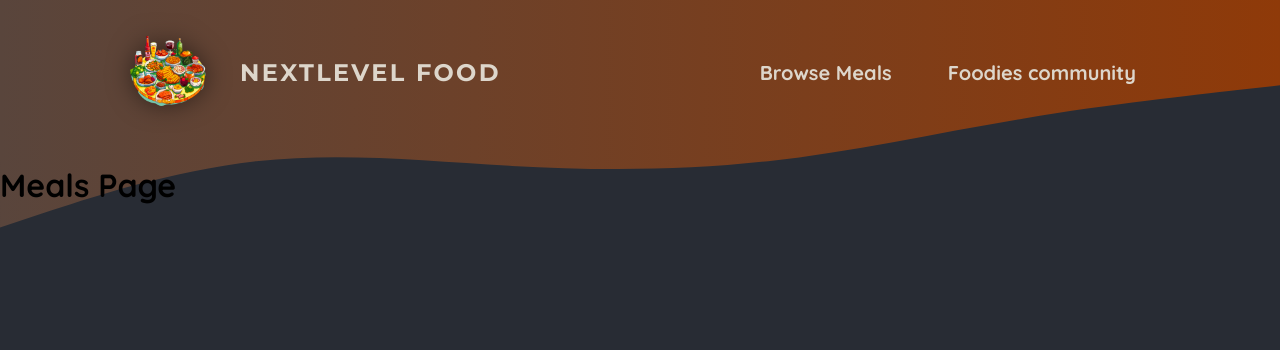
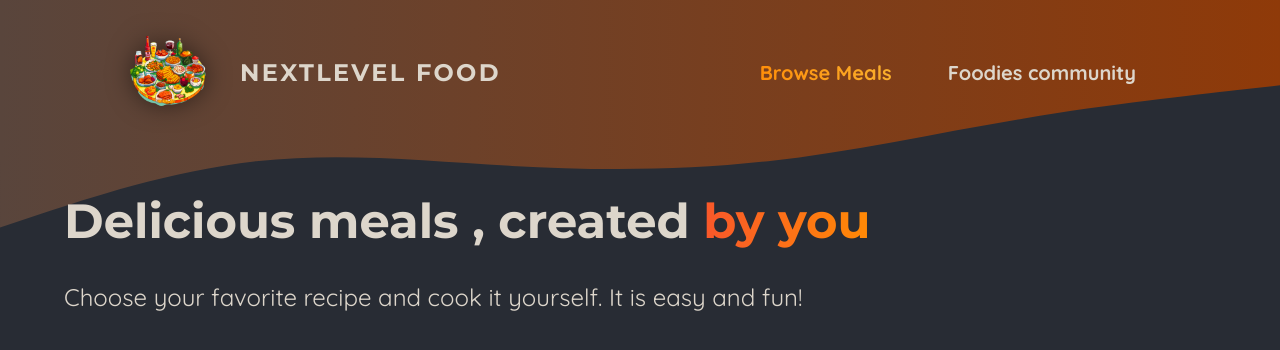
Before and after one commit to Hirusha-Kavinda/Meals-App-Nextjs, a Next.js app: page /meals in a window 1280 px wide. Shown: the top 350 px of the page. Built offline with nearby package versions, Linux system fonts and the light colour scheme.

Commit message:
manage use client in nav bar

```diff
--- a/app/meals/page.js
+++ b/app/meals/page.js
@@ -1,7 +1,14 @@
 import React from 'react'
+import classes from './page.module.css'
 
 export default function MealsPage() {
   return (
-    <h1>Meals Page</h1>
+    <>
+       <header className={classes.header}>
+         <h1> Delicious meals , created <span className={classes.highlight}>by you</span></h1>
+         <p> Choose your favorite recipe and cook it yourself. It is easy and fun!</p>
+       </header>
+       <main></main>
+    </>
   )
 }
--- /dev/null
+++ b/app/meals/page.module.css
@@ -0,0 +1,51 @@
+.header {
+    gap: 3rem;
+    margin: 3rem auto 5rem auto;
+    width: 90%;
+    max-width: 75rem;
+    color: #ddd6cb;
+    font-size: 1.5rem;
+  }
+
+  .header h1 {
+    font-family: 'Montserrat', sans-serif;
+  }
+
+  .highlight {
+    background: linear-gradient(90deg, #f9572a, #ff8a05);
+    background-clip: text;
+    -webkit-background-clip: text;
+    -webkit-text-fill-color: transparent;
+  }
+
+  .header p {
+    margin: 0;
+  }
+
+  .cta a {
+    display: inline-block;
+    margin-top: 1rem;
+    padding: 0.5rem 1rem;
+    border-radius: 0.5rem;
+    background: linear-gradient(90deg, #f9572a, #ff9b05);
+    color: #ffffff;
+    font-weight: bold;
+    text-decoration: none;
+  }
+
+  .loading {
+    text-align: center;
+    animation: loading 1.2s ease-in-out infinite;
+  }
+
+  @keyframes loading {
+    0% {
+      color: #e9e9e9;
+    }
+    50% {
+      color: #b89b84;
+    }
+    100% {
+      color: #e9e9e9;
+    }
+  }
--- a/components/main-header/main-header.js
+++ b/components/main-header/main-header.js
@@ -1,10 +1,15 @@
+
 import Link from "next/link";
 import logo from '@/assets/logo.png'
 import classes from './main-header.module.css'
 import Image from "next/image";
 import MainHeaderBackground from "./main-header-background";
+import { usePathname } from "next/navigation";
+import NavLink from "./nav-link";
 
 export default function MainHeader() {
+
+
   return (
     <>
       <MainHeaderBackground/>
@@ -17,11 +22,11 @@
         <nav className={classes.nav}>
             <ul>
                 <li>
-                    <Link href="/meals">Browse Meals</Link>
+                    <NavLink href="/meals">Browse Meals</NavLink>
                 </li>
 
                 <li>
-                    <Link href="/community">Foodies community</Link>
+                    <NavLink href="/community">Foodies community</NavLink>
                 </li>
             </ul>
         </nav>
--- a/components/main-header/main-header.module.css
+++ b/components/main-header/main-header.module.css
@@ -21,21 +21,6 @@
   font-size: 1.25rem;
 }
 
-.nav a {
-  text-decoration: none;
-  color: #ddd6cb;
-  font-weight: bold;
-  padding: 0.5rem 1rem;
-  border-radius: 0.5rem;
-}
-
-.nav a:hover,
-.nav a:active {
-  background: linear-gradient(90deg, #ff8a05, #f9b331);
-  background-clip: text;
-  -webkit-background-clip: text;
-  -webkit-text-fill-color: transparent;
-}
 
 .logo {
   display: flex;
--- /dev/null
+++ b/components/main-header/nav-link.js
@@ -0,0 +1,17 @@
+'use client'
+import Link from "next/link";
+import { usePathname } from "next/navigation";
+import classes from './nav-link.module.css'
+
+
+export default function NavLink({href,children}){
+const path = usePathname();
+
+    return (
+        <Link
+        href={href}
+        className={path.startsWith(href) ? `${classes.link} ${classes.active}` : classes.link} >
+          {children}
+        </Link>
+    )
+}
--- /dev/null
+++ b/components/main-header/nav-link.module.css
@@ -0,0 +1,22 @@
+.link {
+    text-decoration: none;
+    color: #ddd6cb;
+    font-weight: bold;
+    padding: 0.5rem 1rem;
+    border-radius: 0.5rem;
+  }
+
+  .link:hover,
+  .link:active {
+    background: linear-gradient(90deg, #ff8a05, #f9b331);
+    background-clip: text;
+    -webkit-background-clip: text;
+    -webkit-text-fill-color: transparent;
+  }
+
+.active {
+    background: linear-gradient(90deg, #ff8a05, #f9b331);
+    background-clip: text;
+    -webkit-background-clip: text;
+    -webkit-text-fill-color: transparent;
+  }
```
